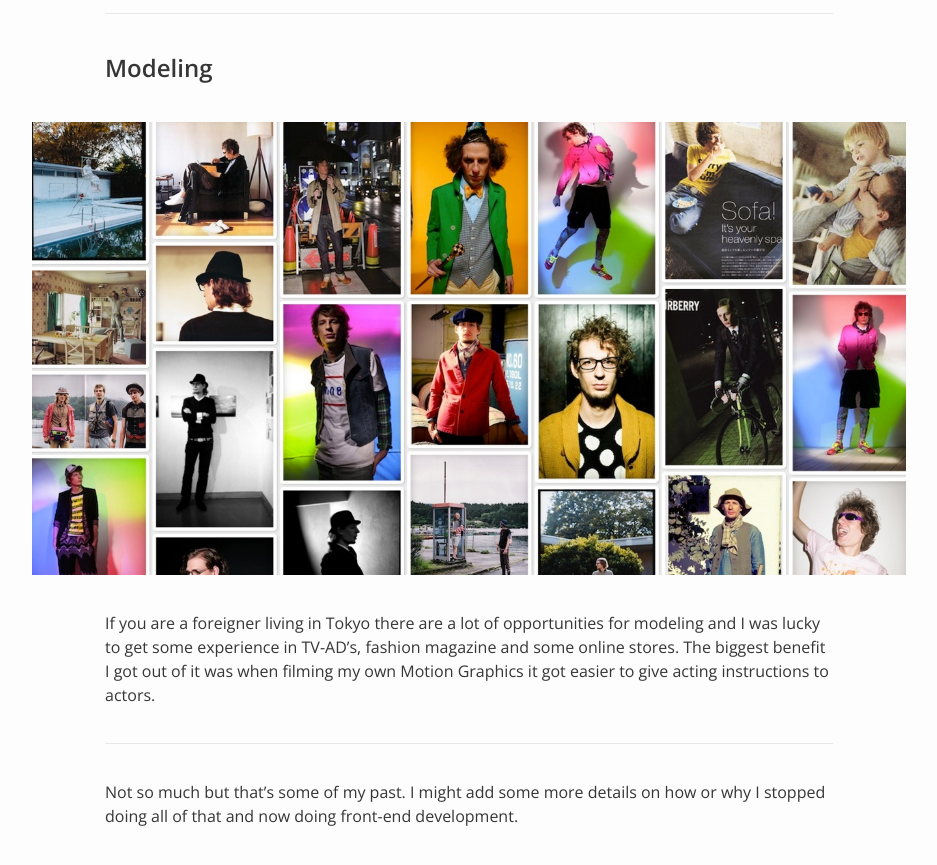
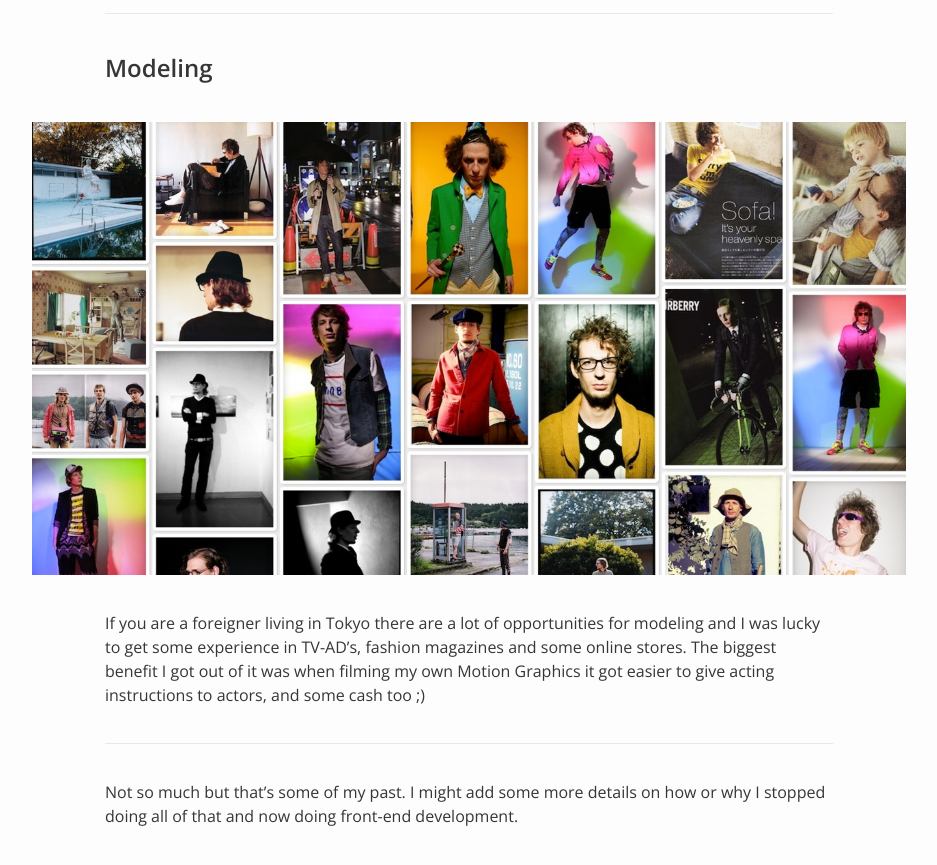
Before and after one commit to marexandre/marexandre.github.io, a Jekyll site: the page built from _posts/2015-01-01-a-bit-about-some-past.markdown, in a window 1280 px wide and 900 px high, scrolled down 2982 px. Shown: the top 865 px of the window, without its empty margins (171-1108 px from the left). Built offline with Jekyll 4.4.1, drawn with Linux system fonts in a browser that asks for light colours.

Commit message:
update 'a bit about some past' post

```diff
--- a/_posts/2015-01-01-a-bit-about-some-past.markdown
+++ b/_posts/2015-01-01-a-bit-about-some-past.markdown
@@ -34,7 +34,7 @@ This photo was taken while rehearsal. The truth is that this was an one shot vid
 ## Modeling
 **![modeling](/assets/a-bit-about-the-past/modeling.jpg)**
 
-If you are a foreigner living in Tokyo there are a lot of opportunities for modeling and I was lucky to get some experience in TV-AD's, fashion magazine and some online stores. The biggest benefit I got out of it was when filming my own Motion Graphics it got easier to give acting instructions to actors.
+If you are a foreigner living in Tokyo there are a lot of opportunities for modeling and I was lucky to get some experience in TV-AD's, fashion magazines and some online stores. The biggest benefit I got out of it was when filming my own Motion Graphics it got easier to give acting instructions to actors, and some cash too ;)
 
 <hr>
 Not so much but that's some of my past. I might add some more details on how or why I stopped doing all of that and now doing front-end development.
```
